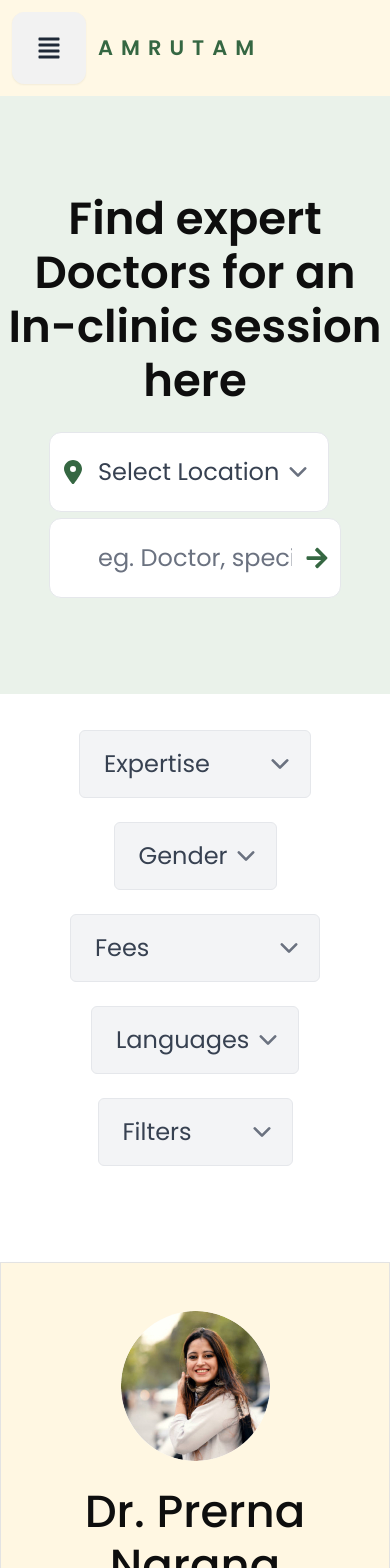
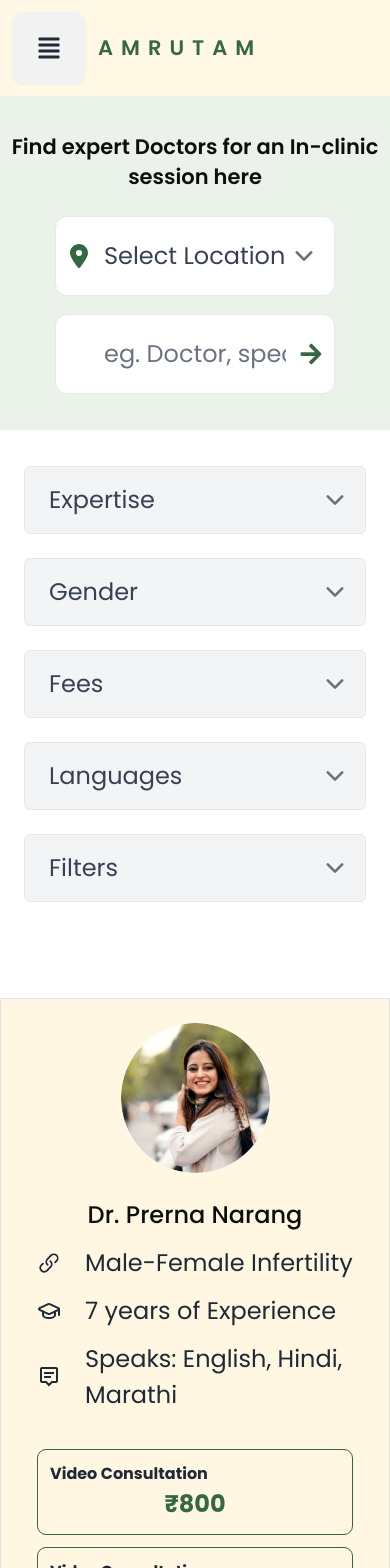
Before and after one commit to subroto23/jobTask-Doctor, a React (Vite) app: page / in a window 390 px wide. Shown: the top 1568 px of the page. Built offline with nearby package versions, Linux system fonts and the light colour scheme.

Commit message:
Responsiveness

```diff
--- a/src/components/Forms/FilteringForm.tsx
+++ b/src/components/Forms/FilteringForm.tsx
@@ -15,7 +15,7 @@ const FilteringForm = () => {
 
   return (
     <>
-      <div className="mt-6 flex flex-wrap justify-center items-center gap-4 ">
+      <div className="mt-6 grid md:grid-cols-5 grid-cols-1 justify-center items-center gap-4 md:px-0 px-4">
         <div>
           <select
             onChange={(e) => setExperticeValue(e.target.value)}
--- a/src/components/HeaderBanner/HeaderBanner.tsx
+++ b/src/components/HeaderBanner/HeaderBanner.tsx
@@ -2,16 +2,16 @@ import { FaLocationDot } from "react-icons/fa6";
 import { FaArrowRight } from "react-icons/fa";
 const HeaderBanner = () => {
   return (
-    <div className="bg-[#EAF2EA] w-full py-16">
+    <div className="bg-[#EAF2EA] w-full md:py-16 py-6">
       <div>
-        <h1 className="text-3xl text-center font-semibold text-skin-secoundry">
+        <h1 className="md:text-3xl text-sm text-center font-semibold text-skin-secoundry">
           Find expert Doctors for an In-clinic session here
         </h1>
       </div>
       {/* Form */}
       <div className="w-3/5 mx-auto px-3 mt-4">
-        <div className="grid md:grid-cols-6 justify-center items-center gap-1">
-          <div className="relative col-span-2">
+        <div className="grid md:grid-cols-6 justify-center items-center md:gap-1 gap-3">
+          <div className="relative md:col-span-2">
             <select className="block appearance-none border border-gray-200 text-gray-700 py-4 pr-8 rounded-lg leading-tight focus:outline-none focus:bg-white focus:border-gray-500 pl-8">
               <option>Select Location</option>
               <option>New Mexico</option>
@@ -24,7 +24,7 @@ const HeaderBanner = () => {
               </span>
             </div>
           </div>
-          <div className="relative col-span-4">
+          <div className="relative md:col-span-4">
             <input
               type="text"
               className="block appearance-none border border-gray-200 text-gray-700 py-4 pr-8 rounded-lg leading-tight focus:outline-none focus:bg-white focus:border-gray-500 pl-8 w-full"
--- a/src/components/ProfileCard/ProfileCard.tsx
+++ b/src/components/ProfileCard/ProfileCard.tsx
@@ -7,18 +7,18 @@ import Button from "../../utlis/Button/Button";
 const ProfileCard = () => {
   const profileCard = () => {
     return (
-      <div className="bg-[#FFF7E2] border border-[#E3E3E3] shadow-md px-6 py-8">
+      <div className="bg-[#FFF7E2] border border-[#E3E3E3] shadow-md px-6 md:py-8 py-4 ">
         <img
           src={doctorImage}
           alt="Doctor Image"
           className="rounded-full mx-auto"
         />
         <div className="my-4">
-          <h1 className="text-skin-secoundry text-3xl font-medium text-center">
+          <h1 className="text-skin-secoundry md:text-3xl font-medium text-center">
             Dr. Prerna Narang
           </h1>
           <div>
-            <div className="flex items-center gap-4 mt-2">
+            <div className="flex items-center gap-4 mt-2 ">
               <span>
                 <HiMiniLink />
               </span>
```
